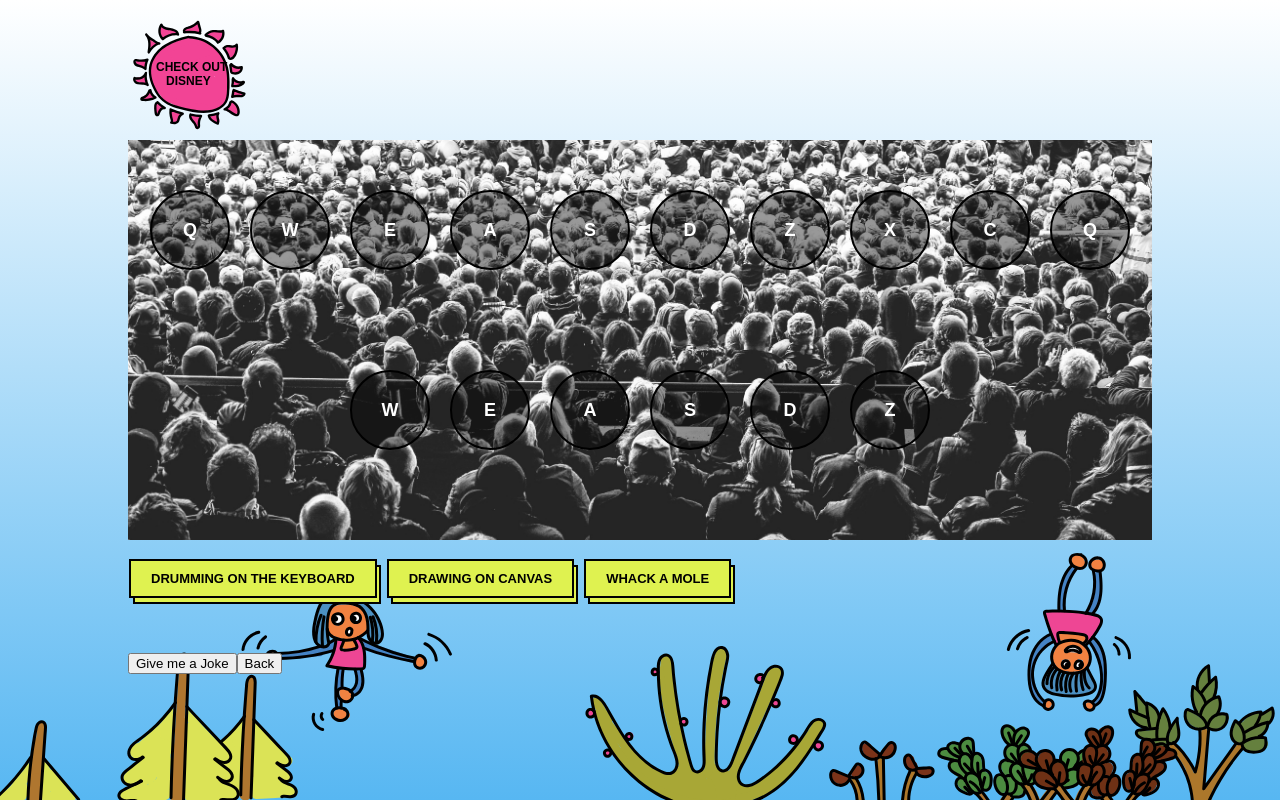
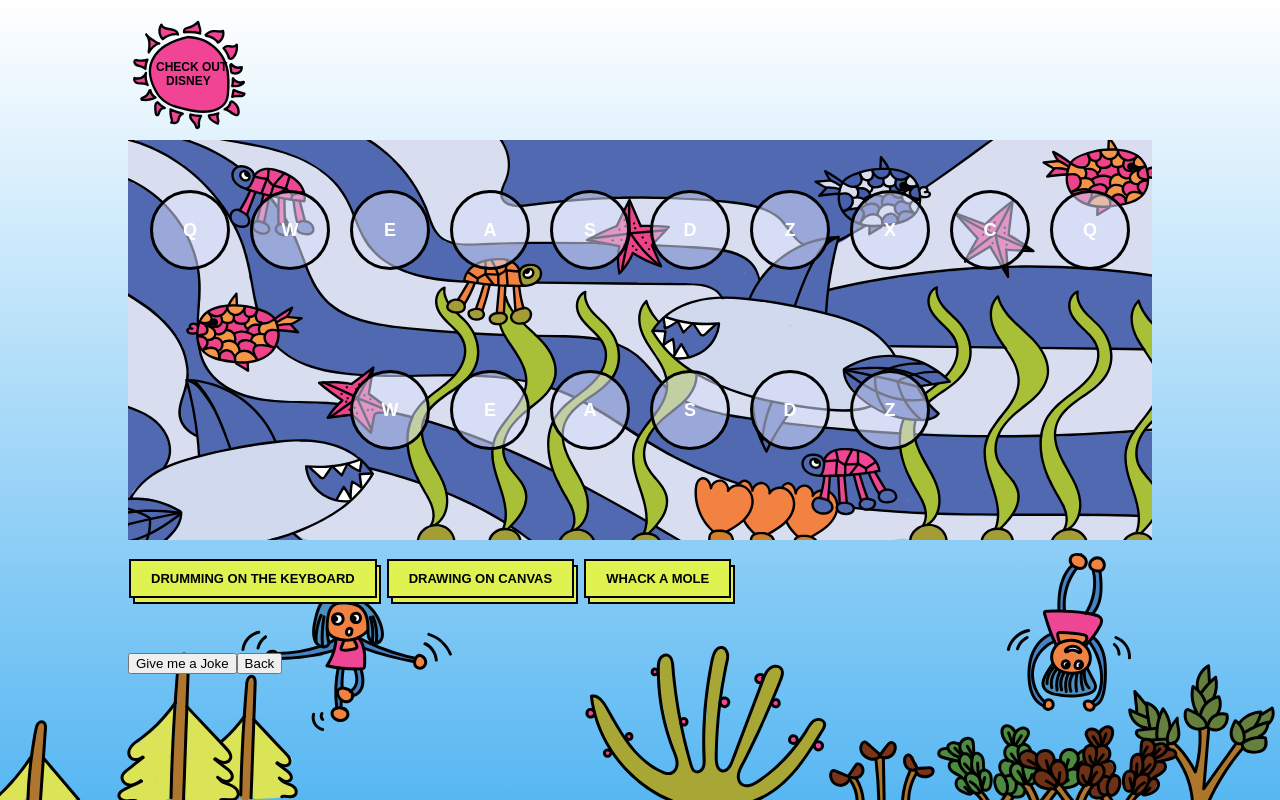
Before and after one commit to vivi-su/vivi-capstone, a React (Create React App) app: page /play/drum in a window 1280 px wide. Built offline with nearby package versions, Linux system fonts and the light colour scheme; no server answers; a web font is replaced by a local one.

Commit message:
Changed drumming bg

```diff
--- a/src/components/drum/Drum.scss
+++ b/src/components/drum/Drum.scss
@@ -4,7 +4,7 @@
 
 .drum{
     margin:0 auto;
-    background:url(../../assets/images/drum-bg.jpg) ;
+    background:url(../../assets/images/sea.svg) ;
     width:100%;
     height:50vh;
     background-size: cover;
@@ -20,8 +20,8 @@
     &__key{
         @include flex(column, center,center);
         text-align: center;
-        border: .2rem solid $color-primary;
-        background: rgba(0,0,0,0.4);
+        border: 3px solid $color-primary;
+        background: #d8defc8a;
         margin:1rem;
         padding:0.4rem 0.4rem;
         width:3rem;
```
Also changed, not shown: src/assets/images/sea.svg (added).
